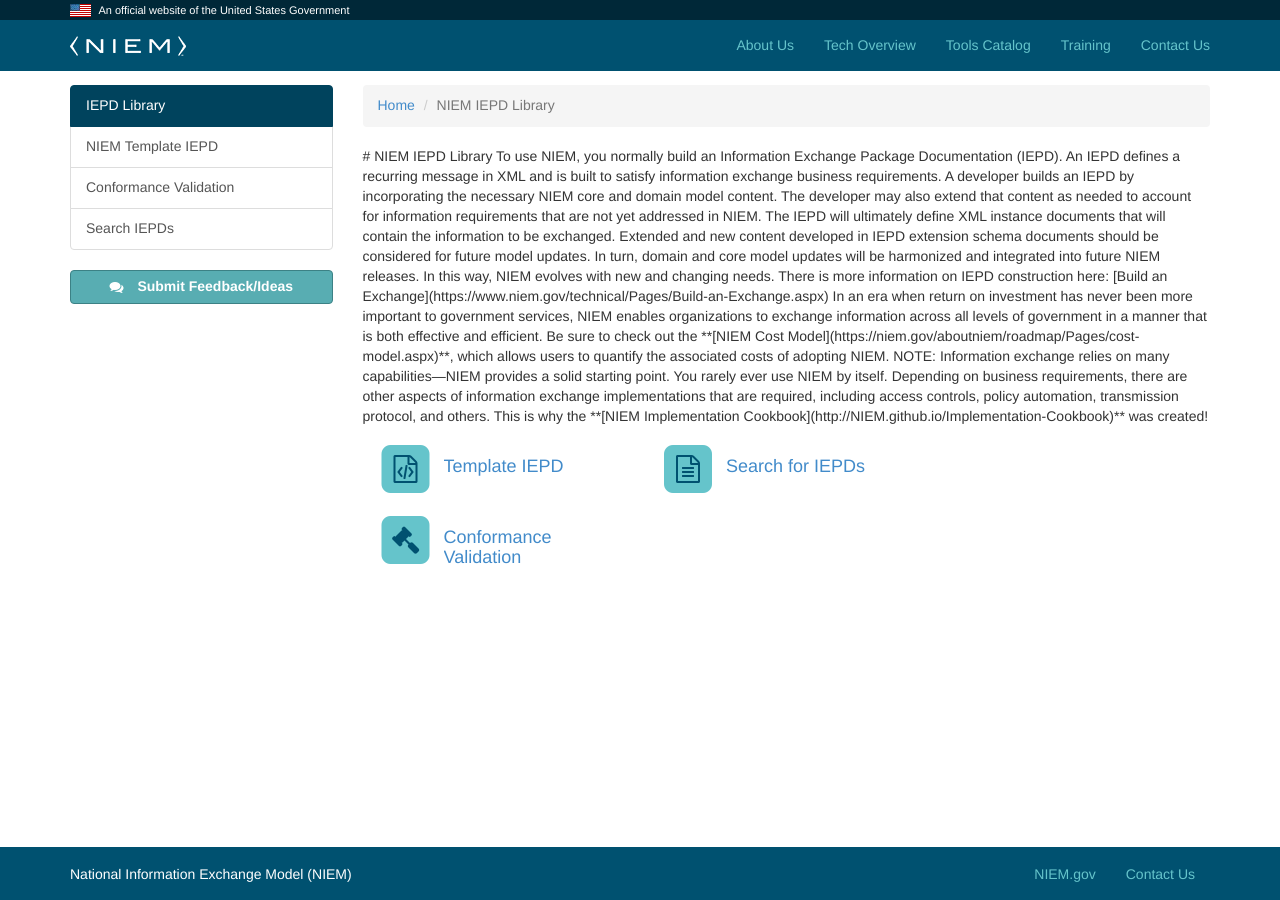
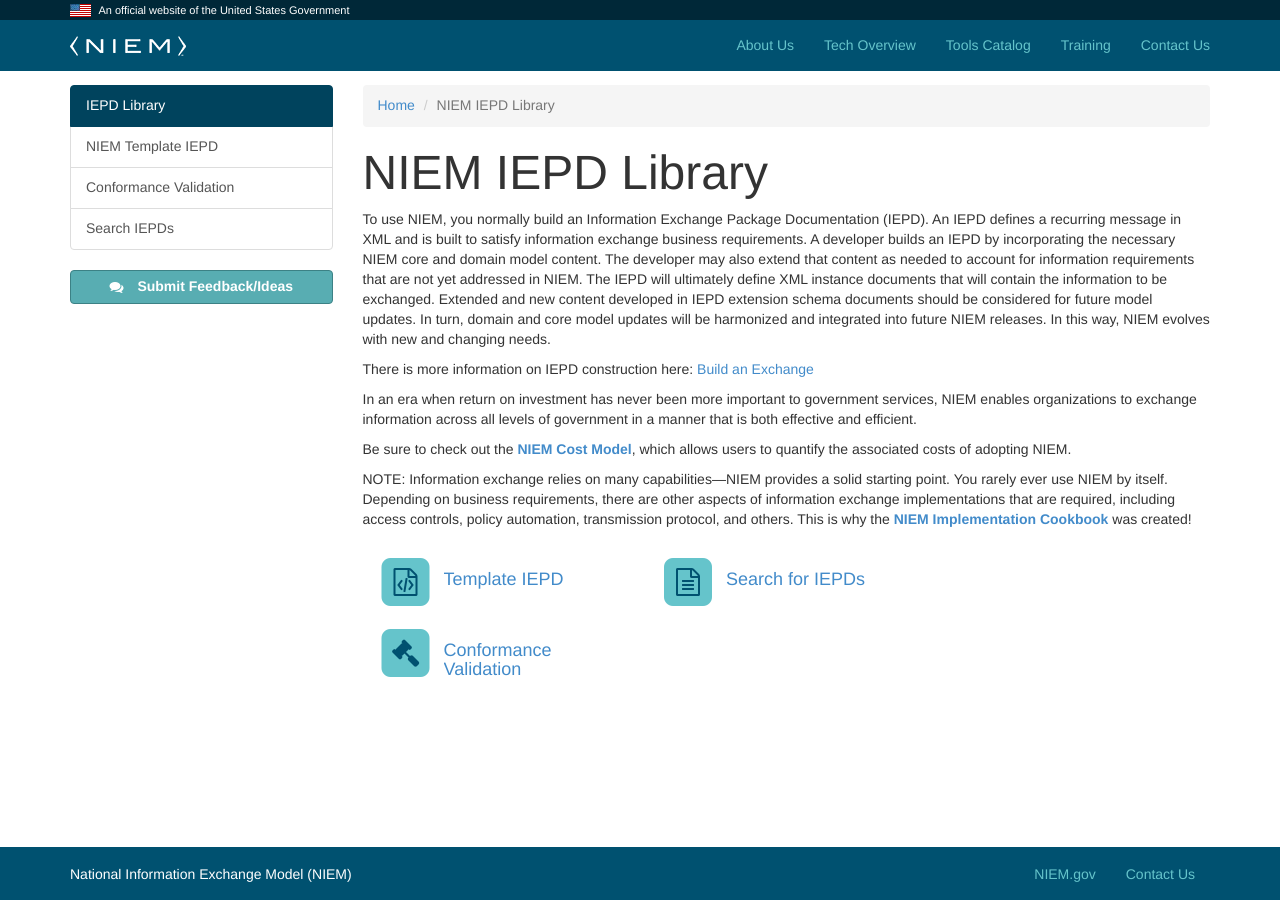
Before and after one commit to jtmrice/IEPD-Library, a Jekyll site: the page built from index.md, in a window 1280 px wide. Built offline with Jekyll 4.4.1, drawn with Linux system fonts in a browser that asks for light colours; nearby versions of some CDN libraries.

Commit message:
Update index.md

```diff
--- a/index.md
+++ b/index.md
@@ -2,7 +2,7 @@
 title: NIEM IEPD Library
 layout: "default"
 ---
-<div class="col-md-9 col-md-push-3">
+<div class="col-md-9 col-md-push-3" markdown='1'>
   <ol class="breadcrumb">
     <li><a href="/">Home</a></li>
     <li class="active">NIEM IEPD Library</li>
```
